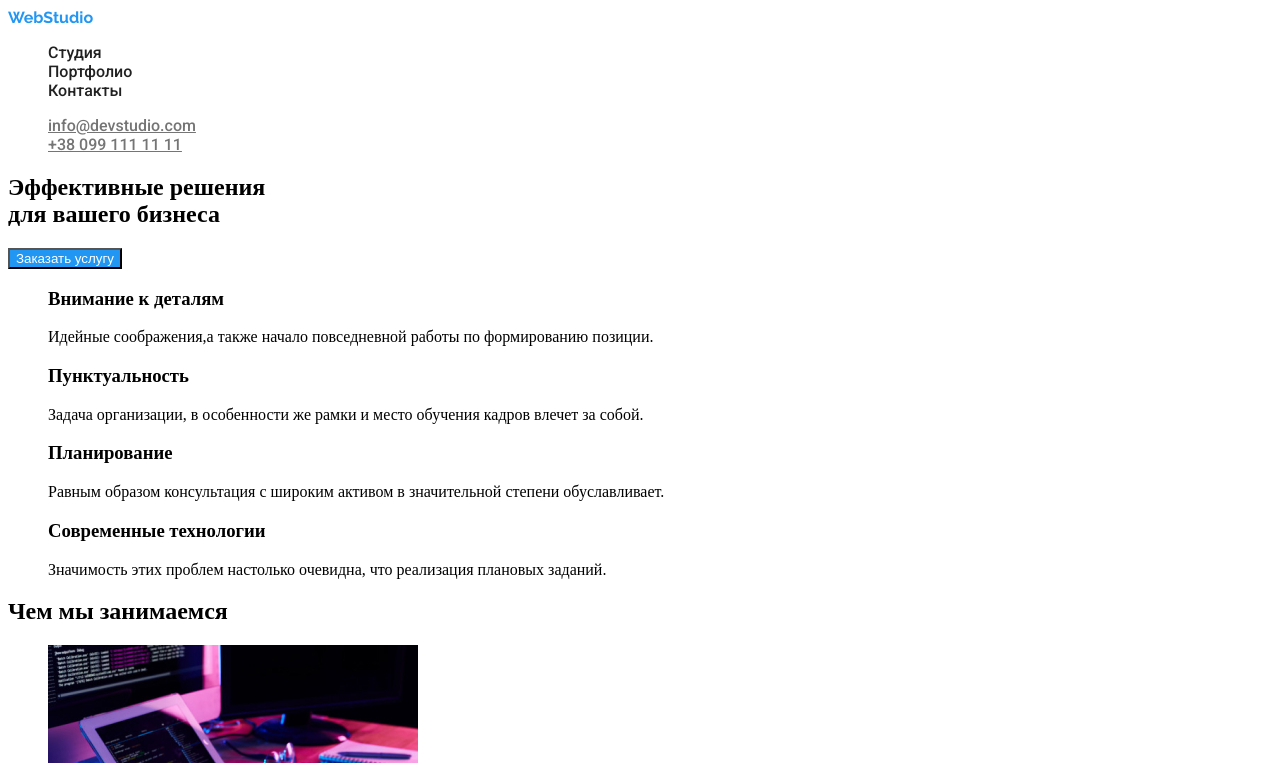
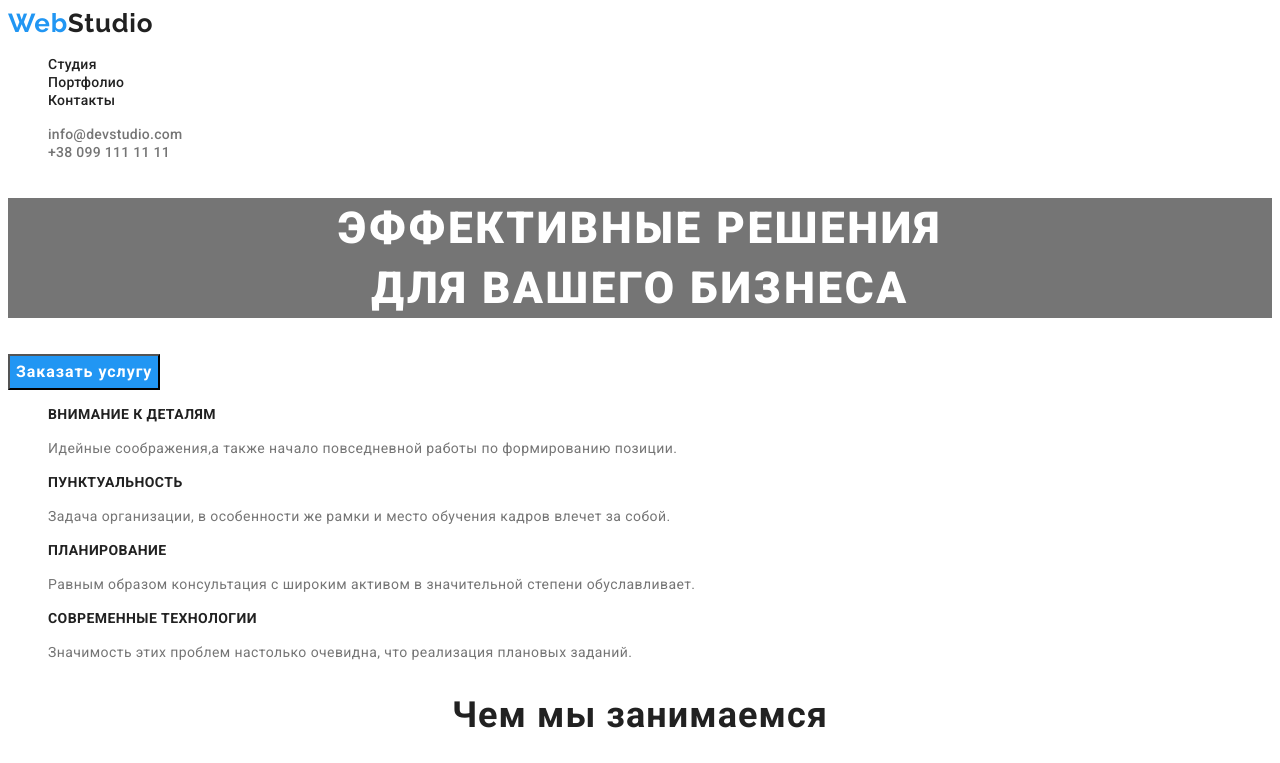
Before and after one commit to Krasov567/goit-markup-hw-02, a plain HTML site: page index.html in a window 1280 px wide. Shown: the top 763 px of the page. Drawn offline with Linux system fonts and the light colour scheme.

Commit message:
стили текста на перрой странице

```diff
--- a/css/styles.css
+++ b/css/styles.css
@@ -11,12 +11,19 @@ ul {
 
 /* Logo*/
 .logo {
-  color: var(--accent-color);
+  color: var(--primary-text-color);
   text-decoration: none;
   font-family: Raleway;
   font-style: normal;
   font-weight: bold;
+  font-size: 26px;
+  line-height: 31px;
+  letter-spacing: 0.03em;
 }
+.logo .change{
+  color: var(--accent-color);
+}
+
 /*site-nav*/
 .site-nav .link {
   color: var(--primary-text-color);
@@ -24,6 +31,9 @@ ul {
   font-family: Roboto;
   font-style: normal;
   font-weight: 500;
+  font-size: 14px;
+  line-height: 16px;
+  letter-spacing: 0.02em;
 }
 
 .site-nav .link:hover,
@@ -33,9 +43,13 @@ ul {
 
 .adress .link{
    color: var(--title-text-color);
+   text-decoration: none;
    font-family: Roboto;
    font-style: normal;
    font-weight: 500;
+   font-size: 14px;
+  line-height: 16px;
+  letter-spacing: 0.02em;
 }
 .adress .link:hover,
 .adress .link:focus {
@@ -47,6 +61,91 @@ ul {
   color:var(--secondary-color);
   background-color: var(--accent-color);
 }
+/*Hero*/
+.hero-title{
+  color: var(--secondary-color);
+  background-color: var(--title-text-color);
+  font-family: Roboto;
+   font-style: normal;
+   font-weight: 900;
+   font-size: 44px;
+  line-height: 60px;
+  letter-spacing: 0.06em;
+  text-align: center;
+  text-transform: uppercase;
+}
+.hero .button{
+  font-family: Roboto;
+   font-style: normal;
+   font-weight: bold;
+   font-size: 16px;
+  line-height: 30px;
+  display: flex;
+  align-items: center;
+  text-align: center;
+  letter-spacing: 0.06em;
 
+}
+/*Section about-us*/
 
-/*Sections*/
+.about-us .title{
+  color:var(--primary-text-color);
+  font-family: Roboto;
+  font-style: normal;
+  font-weight: bold;
+  font-size: 14px;
+ line-height: 16px;
+ letter-spacing: 0.03em;
+ text-transform: uppercase;
+}
+.about-us .text{
+  color:var(--title-text-color);
+  font-family: Roboto;
+  font-style: normal;
+  font-weight: normal;
+  font-size: 14px;
+ line-height: 24px;
+ letter-spacing: 0.03em;
+}
+/*Section what we do*/
+
+.actions{
+  color:var(--primary-text-color);
+  font-family: Roboto;
+  font-style: normal;
+  font-weight: bold;
+  font-size: 36px;
+ line-height: 42x;
+ letter-spacing: 0.03em;
+ text-align: center;
+}
+/*Section our team*/
+
+.team .top-title{
+  color:var(--primary-text-color);
+  font-family: Roboto;
+  font-style: normal;
+  font-weight: bold;
+  font-size: 36px;
+ line-height: 42x;
+ letter-spacing: 0.03em;
+ text-align: center;
+}
+.team .title{
+    color:var(--primary-text-color);
+    font-family: Roboto;
+    font-style: normal;
+    font-weight: 500;
+    font-size: 16px;
+   line-height: 19x;
+   letter-spacing: 0.03em;
+}
+  .team .text{
+      color:var(--title-text-color);
+      font-family: Roboto;
+      font-style: normal;
+      font-weight: 500;
+      font-size: 16px;
+     line-height: 19x;
+     letter-spacing: 0.03em;
+  }
--- a/index.html
+++ b/index.html
@@ -13,7 +13,7 @@
   <!--Шапка сайта-->
   <header>
     <nav>
-    <a href="" class="logo">WebStudio</a>
+    <a href="" class="logo"><span class="change">Web</span>Studio</a>
     <ul class="site-nav list">
       <li><a href="" class="link">Студия</a></li>
       <li><a href="./portfolio.html" class="link">Портфолио</a></li>
@@ -32,27 +32,27 @@
 <button class="button" type="button">Заказать услугу</button>
 </section>
 <!--Секция №2-->
-<section class="section">
+<section class="about-us">
   <ul>
     <li>
-      <h3 class="section-title">Внимание к деталям</h3>
-      <p>
+      <h3 class="title">Внимание к деталям</h3>
+      <p class="text">
         Идейные соображения,а также начало повседневной работы по формированию позиции.
       </p>
       </li>
       <li>
-        <h3 class="section-title">Пунктуальность</h3>
-        <p>Задача организации, в особенности же рамки и место обучения кадров влечет за собой.
+        <h3 class="title">Пунктуальность</h3>
+        <p class="text">Задача организации, в особенности же рамки и место обучения кадров влечет за собой.
         </p>
         </li>
         <li>
-          <h3 class="section-title">Планирование</h3>
-          <p>
+          <h3 class="title">Планирование</h3>
+          <p class="text">
             Равным образом консультация с широким активом в значительной степени обуславливает.          </p>
           </li>
           <li>
-            <h3 class="section-title">Современные технологии</h3>
-            <p>
+            <h3 class="title">Современные технологии</h3>
+            <p class="text">
               Значимость этих проблем настолько очевидна, что реализация плановых заданий.            </p>
             </li>
   </ul>
@@ -62,38 +62,38 @@
 </section>
 <!--Секция №3-->
 <section>
-  <h2>Чем мы занимаемся</h2>
+  <h2 class="actions">Чем мы занимаемся</h2>
   <ul>
     <li><img src="./images/first.jpg" alt="Чем мы занимаемся" width="370"/></li>
     <li><img src="./images/second.jpg" alt="Чем мы занимаемся" width="370"/></li>
     <li><img src="./images/third.jpg" alt="Чем мы занимаемся" width="370"/></li>
   </ul>
 </section>
-<section class="section">
-  <h2>Наша команда</h2>
+<section class="team">
+  <h2 class="top-title">Наша команда</h2>
 <ul>
   <li><img src="./images/fourth.jpg" alt="Игорь" width="270"/>
-  <h3 class="section-title">Игорь Демьяненко</h3>
-  <p>Product Designer</p>
+  <h3 class="title">Игорь Демьяненко</h3>
+  <p class="text">Product Designer</p>
   </li>
   <li><img src="./images/fifth.jpg" alt="Ольга" width="270" />
-  <h3 class="section-title">Ольга Репина</h3>
-  <p>Frontend Developer</p>
+  <h3 class="title">Ольга Репина</h3>
+  <p class="text">Frontend Developer</p>
   </li>
   <li><img src="./images/sixth.jpg" alt="Николай" width="270"/>
-  <h3 class="section-title" >Николай Тарасов</h3>
-  <p>Marketing</p>
+  <h3 class="title" >Николай Тарасов</h3>
+  <p class="text">Marketing</p>
   </li>
   <li><img src="./images/seventh.jpg" alt="Михаил" width="270"/>
-  <h3 class="section-title">Михаил Ермаков</h3>
-  <p>UI Designer</p>
+  <h3 class="title">Михаил Ермаков</h3>
+  <p class="text">UI Designer</p>
   </li>
 </ul>
 </section>
 </main>
 <!--Нижняя шапка-->
 <footer>
-<a href="" class="logo">WebStudio</a>
+  <a href="" class="logo"><span class="">Web</span>Studio</a>
   <ul>
   <li><address>г. Киев, пр-т Леси Украинки, 26</address></li>
   <li><a href="">info@example.com</a></li>
```
